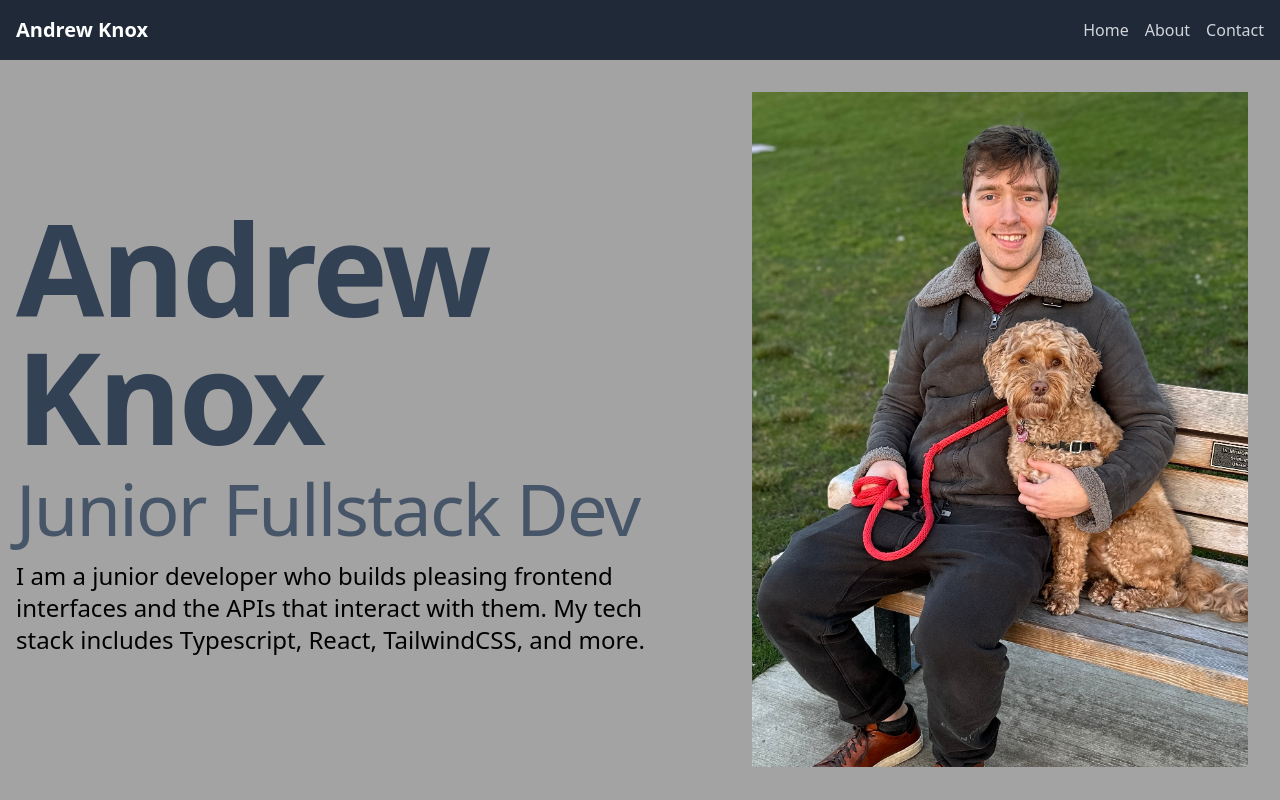
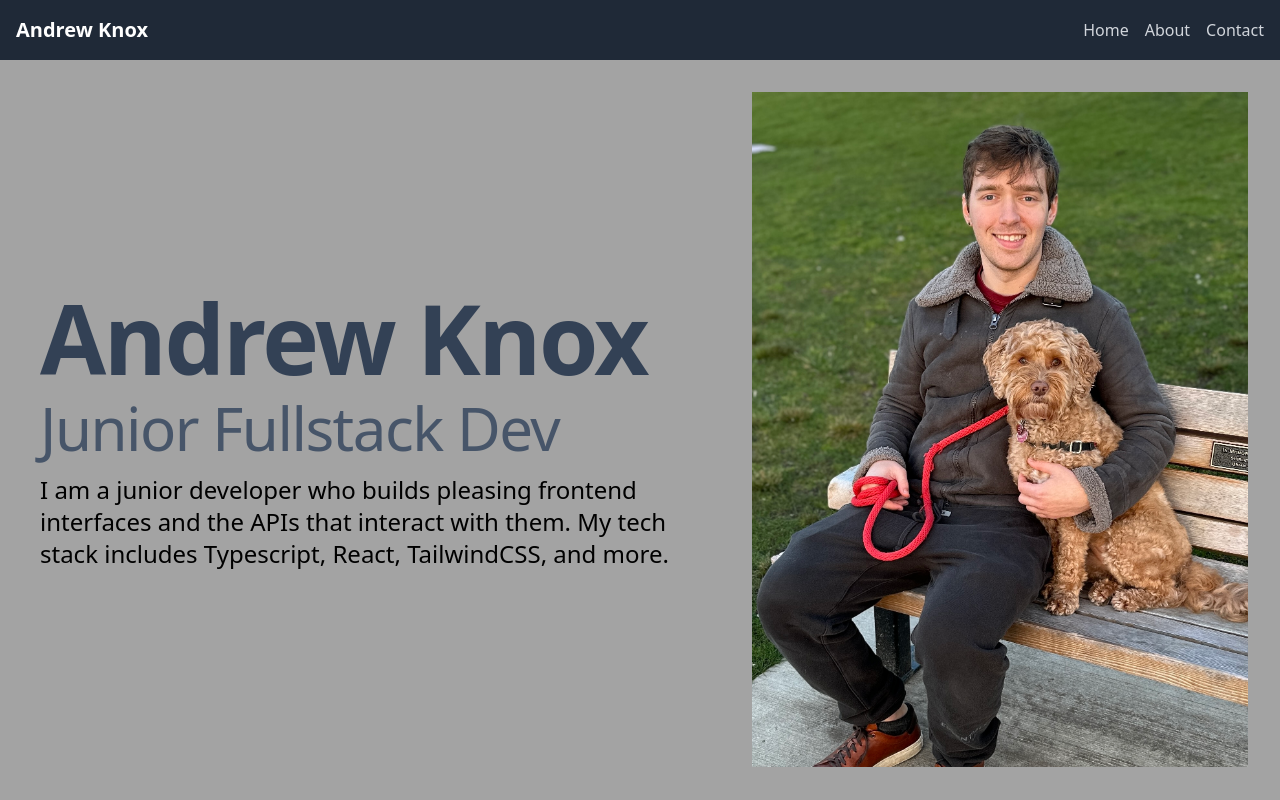
Before and after one commit to knox-dude/knox-dude.github.io, a React (Vite) app in the folder my-app/: page / in a window 1280 px wide. Shown: the top 800 px of the page. Built offline with nearby package versions, Linux system fonts and the light colour scheme.

Commit message:
changed some design a bit

```diff
--- a/my-app/src/Components/About/About.tsx
+++ b/my-app/src/Components/About/About.tsx
@@ -3,11 +3,11 @@ function About() {
     <div className=" items-center justify-between flex sm:flex-row flex-col m-2 p-2">
       <div className=" min-w-0"></div>
       <div>
-        <h1 className=" text-4xl lg:text-6xl xl:text-9xl font-bold tracking-tight text-slate-700 ">Andrew Knox</h1>
-        <h2 className="mt-3 text-lg lg:text-2xl xl:text-7xl font-medium tracking-tight text-slate-600">Junior Fullstack Dev</h2>
+        <h1 className=" text-4xl lg:text-6xl xl:text-8xl font-bold tracking-tight text-slate-700 ">Andrew Knox</h1>
+        <h2 className="mt-3 text-lg lg:text-2xl xl:text-6xl font-medium tracking-tight text-slate-600">Junior Fullstack Dev</h2>
         <p className="mt-4 max-w-sm l:max-w-xl xl:max-w-2xl xl:text-2xl leading-normal">I am a junior developer who builds pleasing frontend interfaces and the APIs that interact with them. My tech stack includes Typescript, React, TailwindCSS, and more.</p>
       </div>
-      <div className=" max-w-lg h-auto p-2 m-2">
+      <div className=" max-w-md xl:max-w-lg h-auto p-2 m-2">
         <img src="photos/andrew-photo.jpeg" alt="" />
       </div>
 
```
